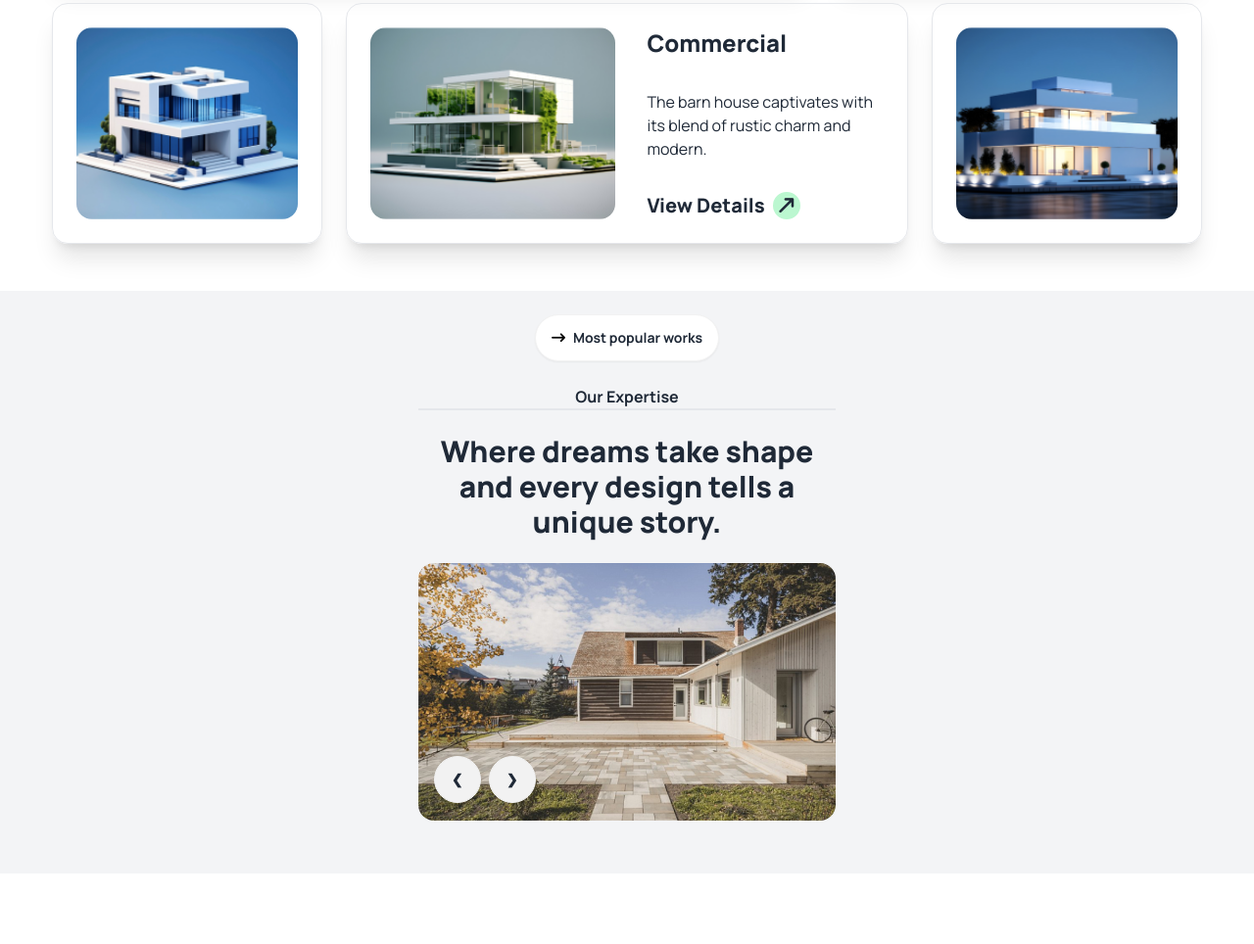
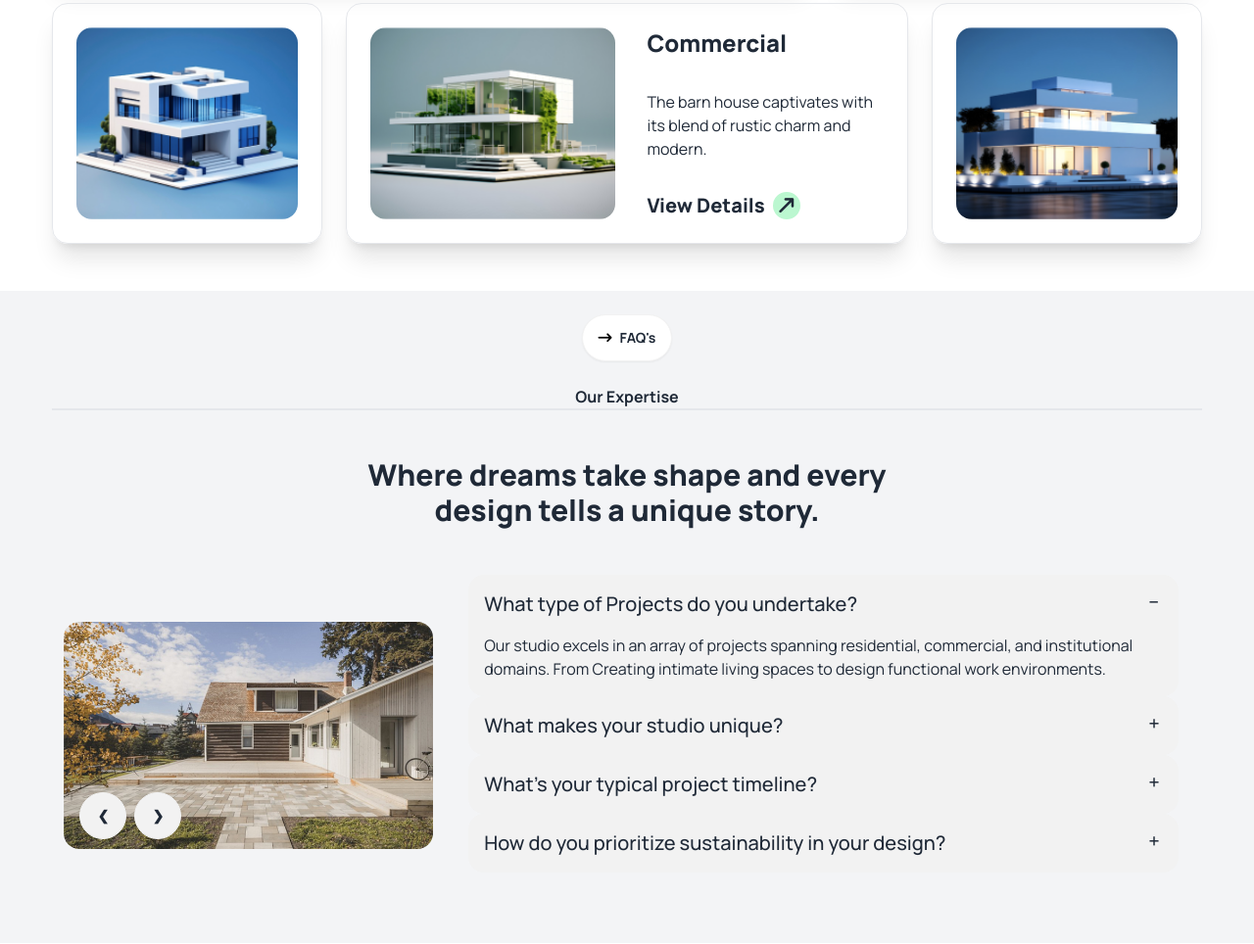
Before and after one commit to JakiaSultanaJenny/architect-portfolio-using-tailwind, a plain HTML site: page index.html in a window 1280 px wide. Shown: the part 2756-3720 px from the top of the page at 98% size. Drawn offline with nearby package versions, Linux system fonts and the light colour scheme.

Commit message:
Corrected some mistakes

```diff
--- a/index.html
+++ b/index.html
@@ -304,31 +304,65 @@
         </section>
         </section>
         <!-- additional section -->
-
         <section class=" mt-12 bg-gray-100">
-        <div class="lg:w-1/3 w-full mx-auto pb-12">
+            <div class="lg:w-11/12  mx-auto pb-12 ">
                 <div class="text-center space-y-6">
                     <div class="flex justify-center items-center">
                         <button class="btn bg-white rounded-3xl font-bold flex mt-6">
                             <h6><i class="rotate-0 text-black fa-solid fa-arrow-right-long"></i>
                             </h6>
-                        <h6 class="text-1xl">Most popular works</h6>
+                            <h6 class="text-1xl">FAQ's</h6>
                         </button>
                     </div>
-                <h2 class=" border-b-2 lg:text-1xl  font-bold mb-3">Our Expertise</h2>
-                <p class="lg:text-3xl lg:w-full w-1/2 mx-auto font-black">Where dreams take shape and every design tells a unique story.</p>
+                    <h2 class=" border-b-2 text-1xl  font-bold mb-3">Our Expertise</h2>
+                    <p class="text-3xl lg:w-1/2 mx-auto font-black p-6">Where dreams take shape and every design
+                        tells a unique story.</p>
                 </div>
-            <div class="mt-6 carousel">
+                <div class="flex lg:flex-row flex-col justify-center items-center">
+
+                    <div class="mt-6 carousel p-3">
                         <div id="slide1" class="carousel-item relative w-full ">
-                  <img
-                    src="assets/challenge.png"
-                    class="w-full rounded-2xl" />
+                            <img src="assets/challenge.png" class="w-full rounded-2xl" />
                             <div class="absolute left-10 left-4 top-3/4 flex  justify-between gap-2">
-                    <a href="#slide4" class="btn btn-circle">❮</a>
+                                <a href="#slide1" class="btn btn-circle">❮</a>
                                 <a href="#slide2" class="btn btn-circle">❯</a>
                             </div>
                         </div>
+
                     </div>
+                    <div class="p-6">
+                        <div class="collapse collapse-plus bg-base-200">
+                            <input type="radio" name="my-accordion-3" checked="checked" />
+                            <div class="collapse-title text-xl font-medium">What type of Projects do you undertake?</div>
+                            <div class="collapse-content">
+                              <p>Our studio excels in an array of projects spanning residential, commercial, and institutional domains. From Creating intimate living spaces to design functional work environments.</p>
+                            </div>
+                          </div>
+                          <div class="collapse collapse-plus bg-base-200">
+                            <input type="radio" name="my-accordion-3" />
+                            <div class="collapse-title text-xl font-medium">What makes your studio unique?</div>
+                            <div class="collapse-content">
+                              <p>Dedication and the choice of customer in a right way is our topmost priority. </p>
+                            </div>
+                          </div>
+                          <div class="collapse collapse-plus bg-base-200">
+                            <input type="radio" name="my-accordion-3" />
+                            <div class="collapse-title text-xl font-medium">What's your typical project timeline?</div>
+                            <div class="collapse-content">
+                              <p>Depending on the place and area of projects.</p>
+                            </div>
+                          </div>
+                          <div class="collapse collapse-plus bg-base-200">
+                            <input type="radio" name="my-accordion-3" />
+                            <div class="collapse-title text-xl font-medium">How do you prioritize sustainability in your design?</div>
+                            <div class="collapse-content">
+                              <p>We are available 24/7hrs.</p>
+                            </div>
+                          </div>
+                    </div>
+                </div>
+
+
             </div>
         </section>
         <!-- Let's Discuss Next Project section -->
@@ -390,7 +424,7 @@
                     </h6>
                     <h6><a class="text-2xl text-white font-extrabold">Rinterio</a></h6>
                 </div>
-                <p class="py-6 lg:w-1/2 mx-auto text-center text-zinc-400">
+                <p class="py-6 lg:w-1/2 w-full mx-auto text-center text-zinc-400">
                     The barn house captivates with its blend of rustic charm and modern sophistication,
                     featuring weathered wood, and large windows that flood the space
                     with natural light.
```
Lines whose indentation alone changed are shown as unchanged.
